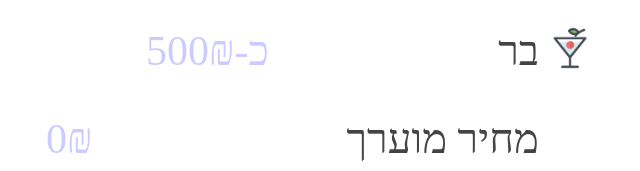
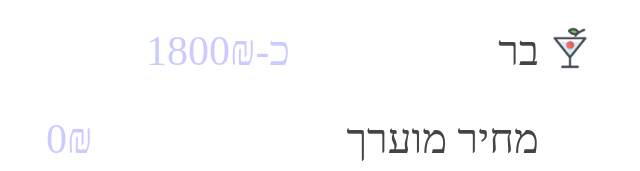
Before and after one commit to yairper/yemima, a website: page public/index.html in a window 1280 px wide. Shown: the part 1246-1417 px from the top of the page, 525-1165 px from the left. Drawn offline with nearby package versions, Linux system fonts and the light colour scheme.

Commit message:
fix avg calc

```diff
--- a/public/index.html
+++ b/public/index.html
@@ -148,7 +148,7 @@
 
         function formatPrice (price) {
           if (price.min)
-            return 'כ-' + ((price.max - price.min) / 2) + '₪'
+            return 'כ-' + (price.min + (price.max - price.min) / 2) + '₪'
           else
             return price + '₪'
         }
```
